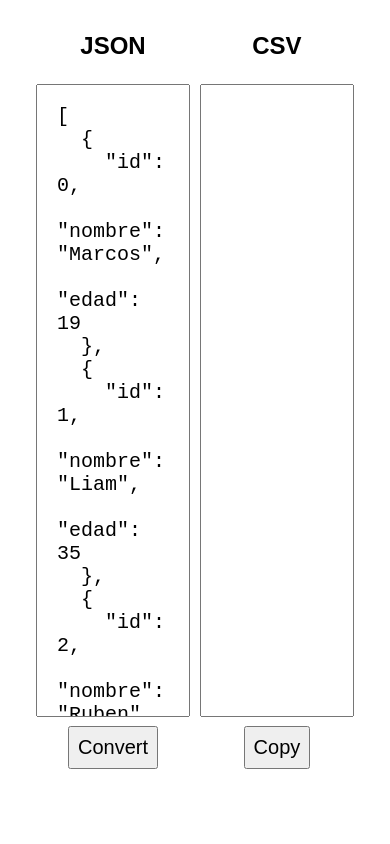
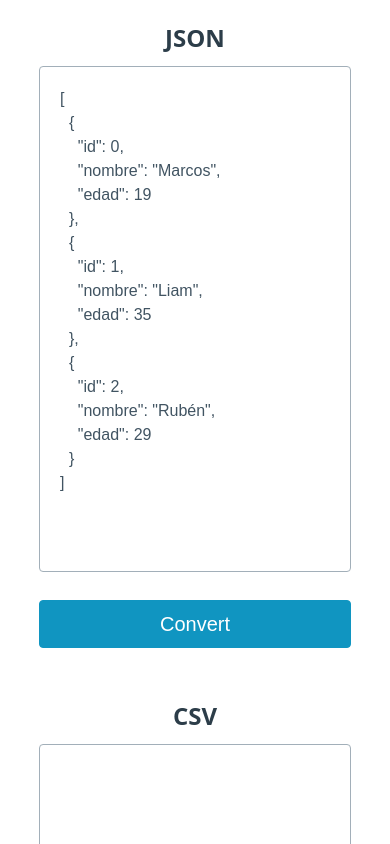
Before and after one commit to rubenmantilladev/app-json-to-csv, a plain HTML site: page index.html in a window 390 px wide. Shown: the top 844 px of the page. Drawn offline with nearby package versions, Linux system fonts and the light colour scheme.

Commit message:
add Pico.css

```diff
--- a/index.html
+++ b/index.html
@@ -6,6 +6,7 @@
     <meta http-equiv="X-UA-Compatible" content="IE=edge">
     <meta name="viewport" content="width=device-width, initial-scale=1.0">
     <title>JSON to CSV</title>
+    <link rel="stylesheet" href="https://cdn.jsdelivr.net/npm/@picocss/pico@1/css/pico.min.css">
     <link rel="stylesheet" href="./style.css">
   </head>
 
@@ -29,7 +30,7 @@
   },
   {
     "id": 2,
-    "nombre": "Ruben",
+    "nombre": "Rubén",
     "edad": 29
   }
 ]</textarea>
--- a/script.js
+++ b/script.js
@@ -1,7 +1,6 @@
 const $jsonForm = document.querySelector("#jsonform");
 const $csvForm = document.querySelector("#csvform");
 const $bConvert = document.querySelector("#bConvert");
-
 // Copy to clipboard
 const $bCopy = document.querySelector("#bCopy");
 
--- a/style.css
+++ b/style.css
@@ -4,7 +4,8 @@ body {
 
 #app {
   width: 85%;
-  margin: 0 auto;
+  min-width: 300px;
+  margin: 20px auto 0;
 }
 
 .form {
@@ -15,34 +16,22 @@ body {
 .left,
 .right {
   width: 50%;
-  position: relative;
 }
 
 h3 {
   text-align: center;
   font-size: 1.5rem;
+  margin-bottom: 10px;
 }
 
 textarea {
   width: 100%;
-  height: 75vh;
+  height: 72vh;
   padding: 20px;
   box-sizing: border-box;
-  font-size: 1.25rem;
+  font-size: 1rem;
   position: relative;
   resize: none;
-}
-
-.right::before {
-  content: "";
-  position: absolute;
-  bottom: 0;
-  right: 0;
-  width: 70px;
-  height: 40px;
-  text-align: center;
-  align-items: center;
-  justify-content: center;
 }
 
 button#bConvert {
@@ -58,3 +47,31 @@ button#bCopy {
   display: block;
   margin: 5px auto 0;
 }
+
+@media (max-width: 768px) {
+  .form {
+    flex-direction: column;
+    margin: 0 auto;
+  }
+
+  .left,
+  .right {
+    width: 80%;
+    margin: 0 auto;
+  }
+
+  .left {
+    margin-bottom: 40px;
+  }
+
+  #app {
+    width: 100%;
+  }
+
+}
+
+@media (max-width: 480px) {
+  textarea {
+    height: 60vh;
+  }
+}
```
